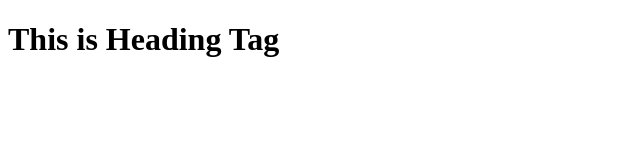
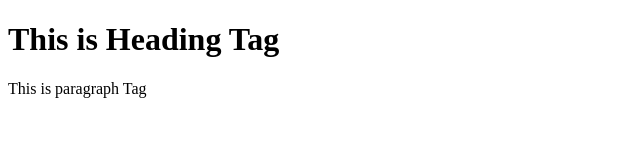
Before and after one commit to ananth399/TestGit, a plain HTML site: page index.html in a window 1280 px wide. Shown: the whole page, without its empty margins (0-640 px from the left). Drawn offline with Linux system fonts and the light colour scheme.

Commit message:
second commit

```diff
--- a/index.html
+++ b/index.html
@@ -9,6 +9,7 @@
 <body>
 	<div>
 		<h1>This is Heading Tag</h1>
+		<p>This is paragraph Tag</p>
 	</div>
 </body>
 </html>
```
